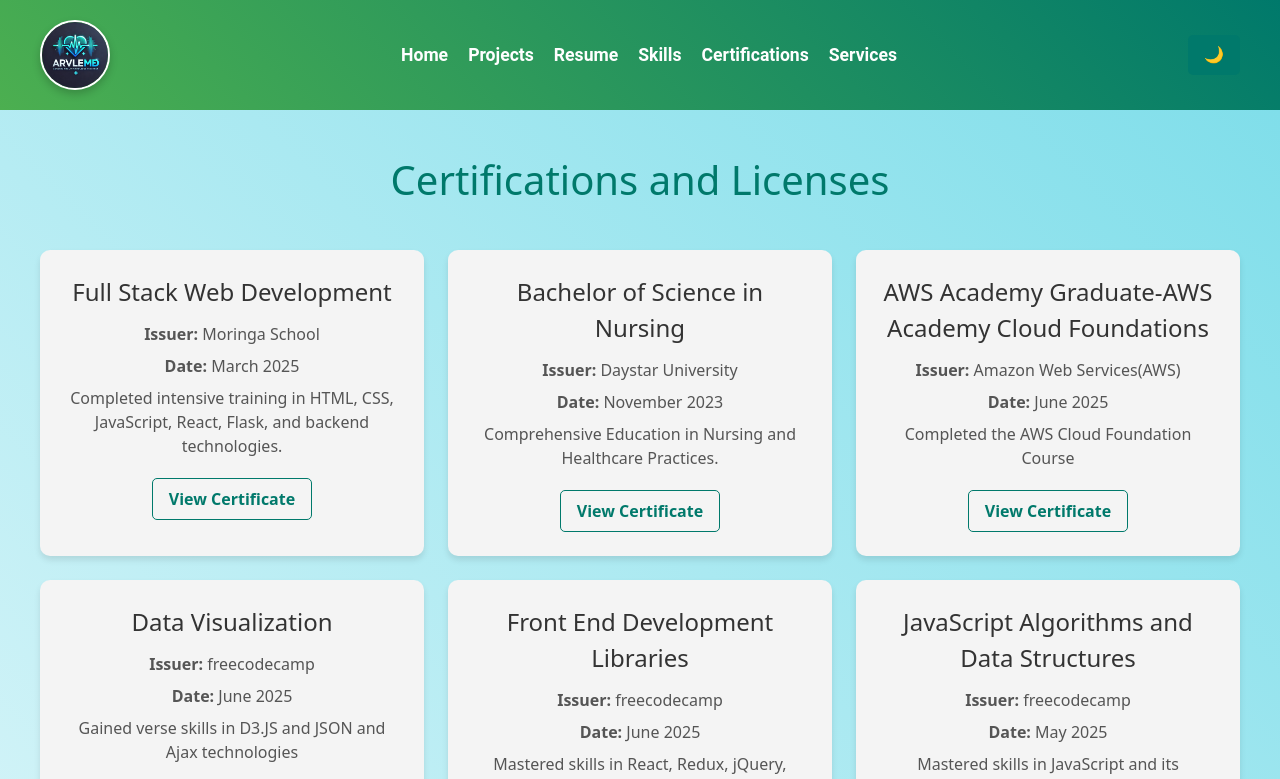
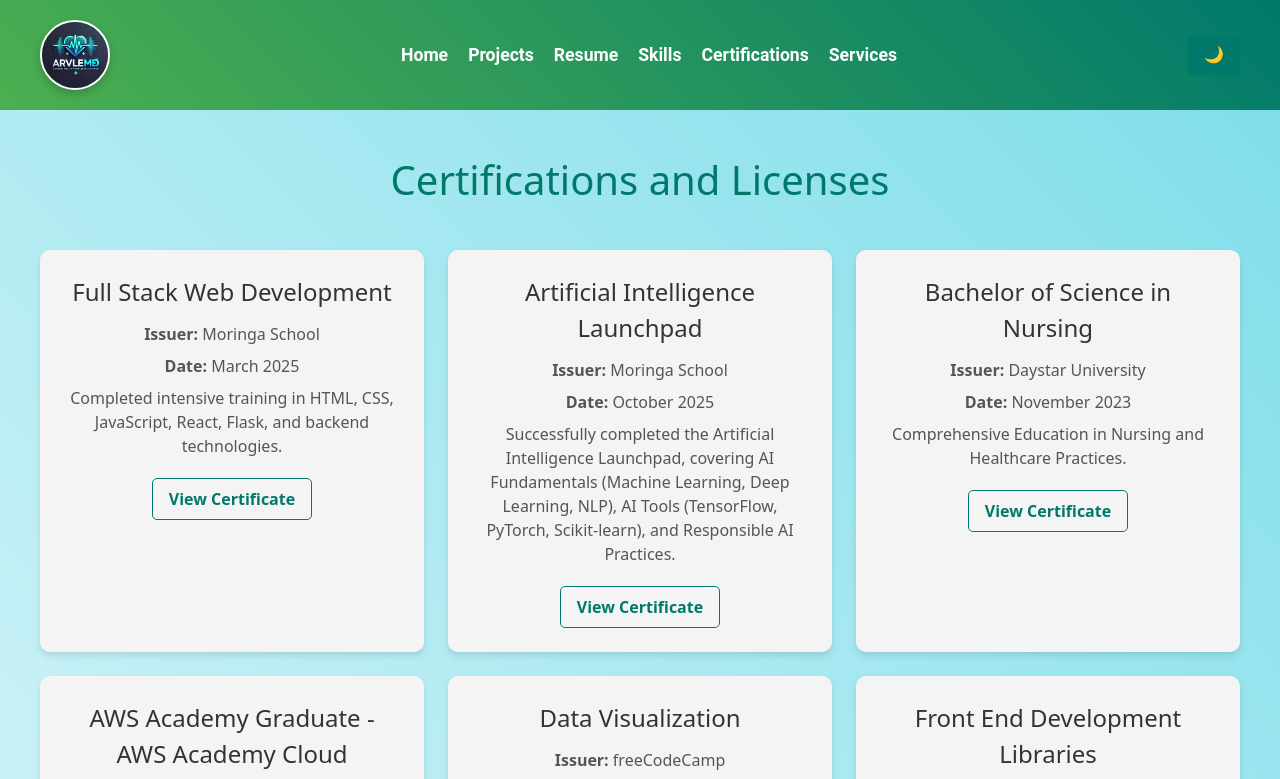
Before and after one commit to ARVLEMED/Aron-Portfolio, a React (Create React App) app: page /certifications in a window 1280 px wide. Shown: the top 779 px of the page. Built offline with nearby package versions, Linux system fonts and the light colour scheme.

Commit message:
adds certification and skills in the certification page and skills page

```diff
--- a/src/components/CertificationsPage.js
+++ b/src/components/CertificationsPage.js
@@ -14,51 +14,59 @@
   },
   {
     id: 2,
+    title: 'Artificial Intelligence Launchpad',
+    issuer: 'Moringa School',
+    date: 'October 2025',
+    description:
+      'Successfully completed the Artificial Intelligence Launchpad, covering AI Fundamentals (Machine Learning, Deep Learning, NLP), AI Tools (TensorFlow, PyTorch, Scikit-learn), and Responsible AI Practices.',
+    link: 'https://moringa.my.salesforce-sites.com/certificateStatus?id=a0PQ200000MtHduMAF',
+  },
+  {
+    id: 3,
     title: 'Bachelor of Science in Nursing',
     issuer: 'Daystar University',
     date: 'November 2023',
     description: 'Comprehensive Education in Nursing and Healthcare Practices.',
     link: '/Certificates/Degree Certificate.pdf',
-}
-,
+  },
   {
-    id: 3,
-    title: 'AWS Academy Graduate-AWS Academy Cloud Foundations',
-    issuer: 'Amazon Web Services(AWS)',
+    id: 4,
+    title: 'AWS Academy Graduate - AWS Academy Cloud Foundations',
+    issuer: 'Amazon Web Services (AWS)',
     date: 'June 2025',
-    description: 'Completed the AWS Cloud Foundation Course',
+    description: 'Completed the AWS Cloud Foundation Course.',
     link: 'https://www.credly.com/badges/4f87d4a2-80d7-44fc-ae0a-8d04ad75b477/linked_in_profile',
   },
   {
-    id: 4,
+    id: 5,
     title: 'Data Visualization',
-    issuer: 'freecodecamp',
+    issuer: 'freeCodeCamp',
     date: 'June 2025',
-    description: 'Gained verse skills in D3.JS and JSON and Ajax technologies',
+    description: 'Gained skills in D3.js, JSON, and AJAX technologies.',
     link: 'https://www.freecodecamp.org/certification/fcc48dfc922-8d03-480b-a201-002e5d015f2b/data-visualization',
   },
   {
-    id: 5,
+    id: 6,
     title: 'Front End Development Libraries',
-    issuer: 'freecodecamp',
+    issuer: 'freeCodeCamp',
     date: 'June 2025',
-    description: 'Mastered skills in React, Redux, jQuery, Bootstrap and SASS,',
+    description: 'Mastered skills in React, Redux, jQuery, Bootstrap, and SASS.',
     link: 'https://www.freecodecamp.org/certification/fcc48dfc922-8d03-480b-a201-002e5d015f2b/front-end-development-libraries',
   },
   {
-    id: 6,
+    id: 7,
     title: 'JavaScript Algorithms and Data Structures',
-    issuer: 'freecodecamp',
+    issuer: 'freeCodeCamp',
     date: 'May 2025',
-    description: 'Mastered skills in JavaScript and its Algorithms and Data Structures',
+    description: 'Mastered JavaScript Algorithms and Data Structures.',
     link: 'https://www.freecodecamp.org/certification/fcc48dfc922-8d03-480b-a201-002e5d015f2b/javascript-algorithms-and-data-structures-v8',
   },
   {
-    id: 7,
+    id: 8,
     title: 'Responsive Web Design',
-    issuer: 'freecodecamp',
+    issuer: 'freeCodeCamp',
     date: 'April 2025',
-    description: 'Mastered skills in HTML and CSS',
+    description: 'Mastered skills in HTML and CSS.',
     link: 'https://www.freecodecamp.org/certification/fcc48dfc922-8d03-480b-a201-002e5d015f2b/responsive-web-design',
   },
 ];
--- a/src/components/Skillspage.js
+++ b/src/components/Skillspage.js
@@ -32,6 +32,20 @@
             <ul>
               <li>PostgreSQL</li>
               <li>SQLite</li>
+            </ul>
+          </section>
+
+          {/* 🧠 New AI & ML Section */}
+          <section className="skills-category">
+            <h2>Artificial Intelligence & Machine Learning</h2>
+            <ul>
+              <li>Machine Learning</li>
+              <li>Deep Learning</li>
+              <li>Natural Language Processing (NLP)</li>
+              <li>TensorFlow</li>
+              <li>PyTorch</li>
+              <li>Scikit-learn</li>
+              <li>AI Ethics and Responsible AI Practices</li>
             </ul>
           </section>
 
```
Also changed, not shown: public/Certificates/aron_AI_cert.jpeg (added). Lines whose indentation alone changed are shown as unchanged.
